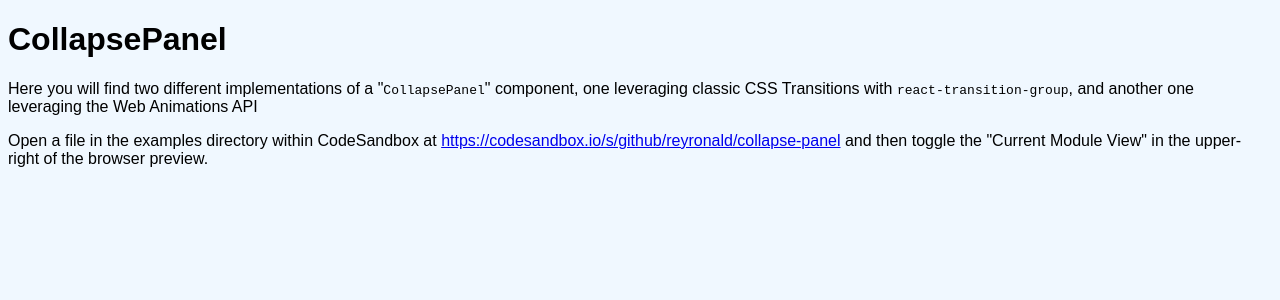
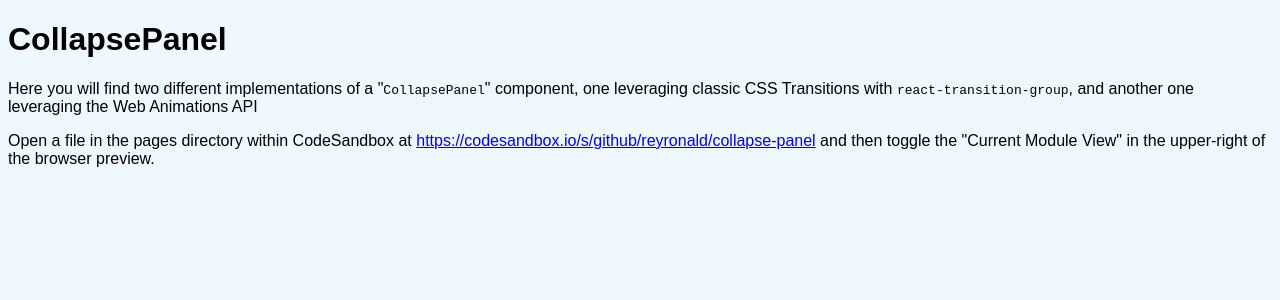
Before and after one commit to reyronald/collapse-panel, a React (Create React App) app: page / in a window 1280 px wide. Shown: the top 300 px of the page. Built offline with nearby package versions, Linux system fonts and the light colour scheme.

Commit message:
fix tests and readme/index directory ref

```diff
--- a/src/index.tsx
+++ b/src/index.tsx
@@ -16,7 +16,7 @@ function App() {
       </p>
 
       <p>
-        Open a file in the examples directory within CodeSandbox at{" "}
+        Open a file in the pages directory within CodeSandbox at{" "}
         <a href="https://codesandbox.io/s/github/reyronald/collapse-panel">
           https://codesandbox.io/s/github/reyronald/collapse-panel
         </a>{" "}
```
Also changed, not shown: src/components/CollapseTransitionWAAPI/AnimateMounting.tsx (+4 -4 lines), 1 other file (tests, documents, lock files or other folders).
